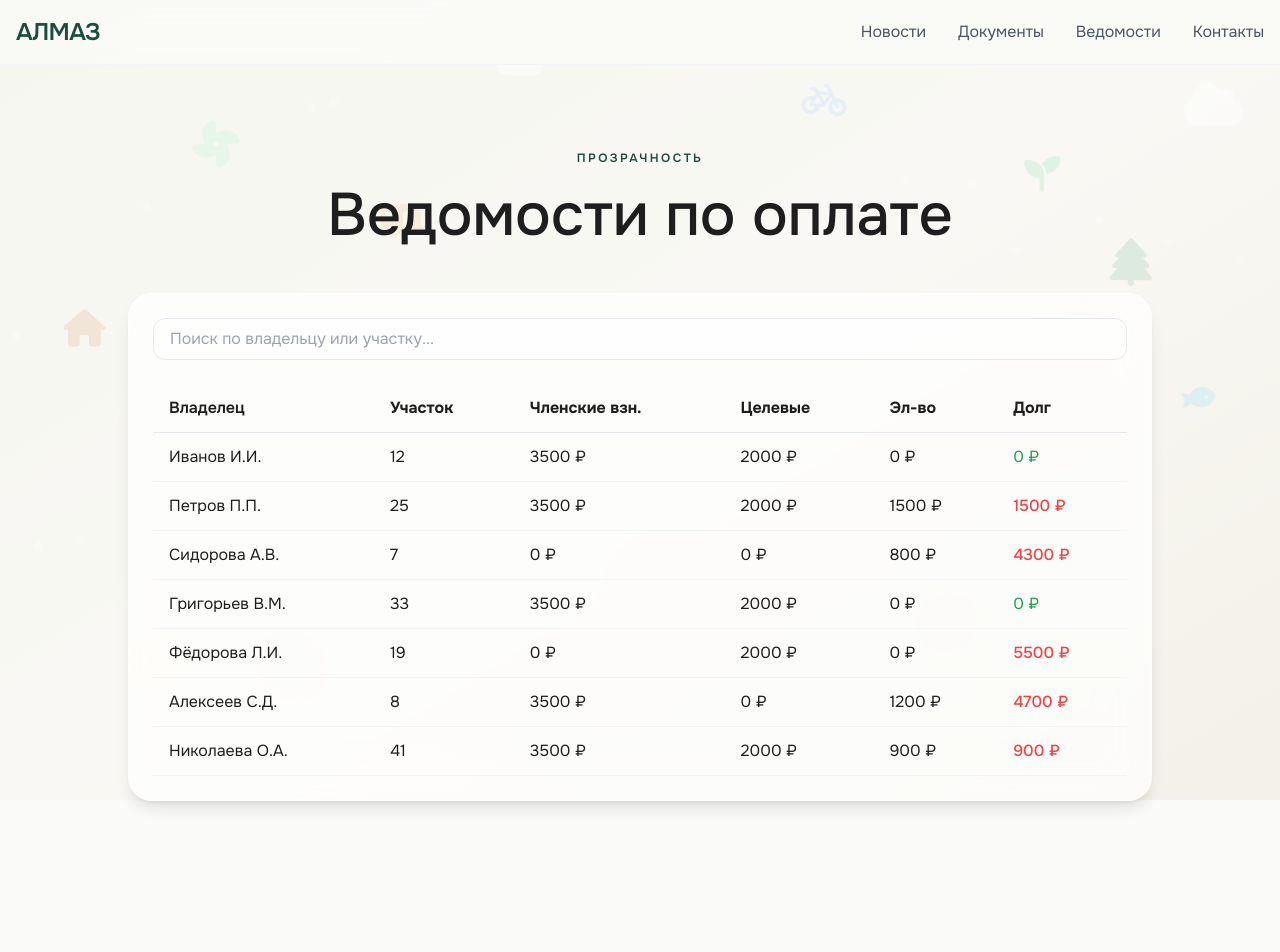
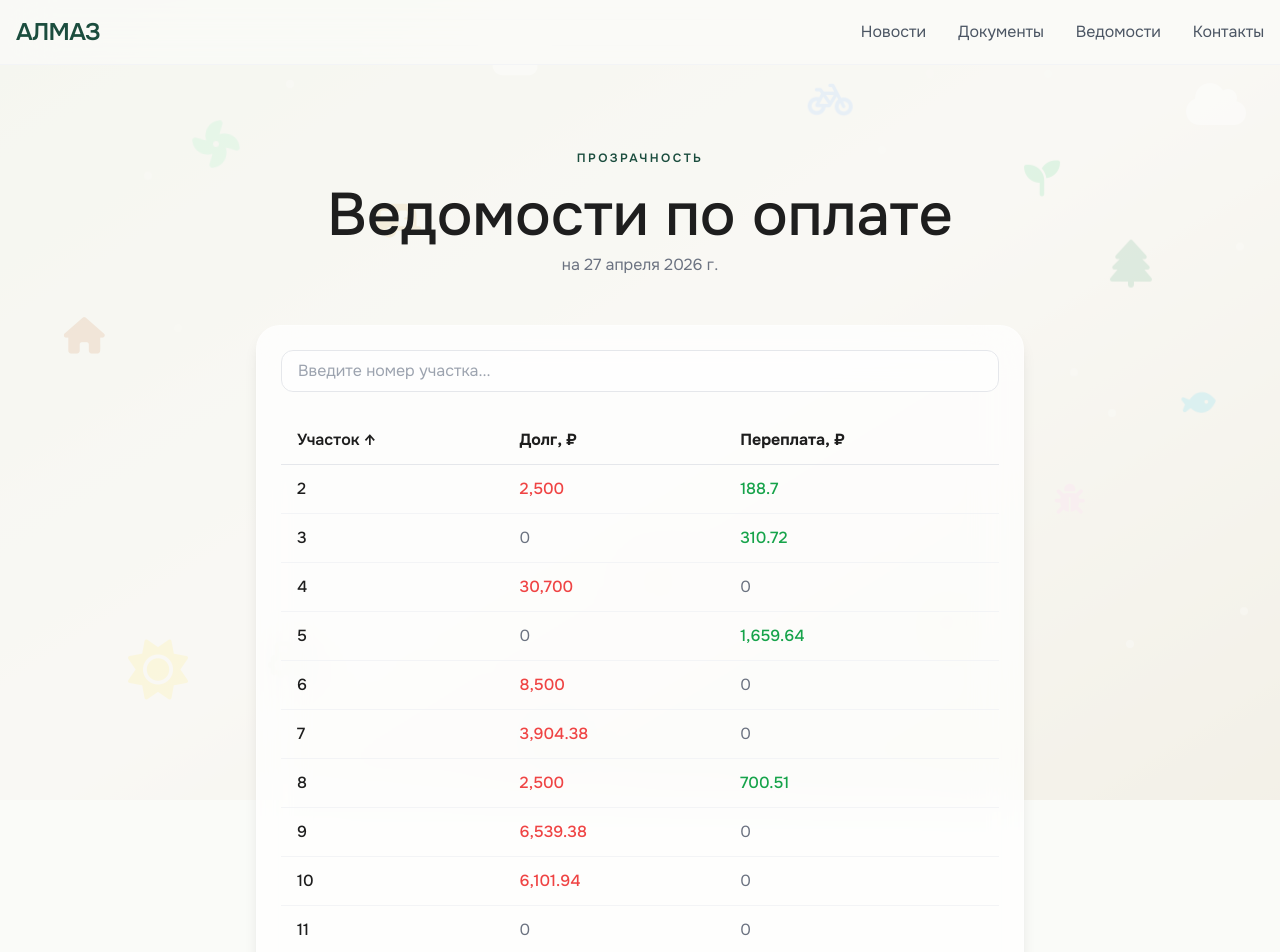
Before and after one commit to rawcam/almaz-snt, a Next.js app: page /almaz-snt/payments in a window 1280 px wide. Shown: the top 952 px of the page. Built offline with nearby package versions, Linux system fonts and the light colour scheme.

Commit message:
Update payments.js

```diff
--- a/src/pages/payments.js
+++ b/src/pages/payments.js
@@ -2,41 +2,36 @@
 import Navbar from '../components/Navbar'
 import AnimatedBackground from '../components/AnimatedBackground'
 import { motion } from 'framer-motion'
-import { useState, useMemo } from 'react'
-
-const mockData = [
-  { id: 1, owner: 'Иванов И.И.', plot: '12', membership: 3500, target: 2000, electricity: 0, debt: 0 },
-  { id: 2, owner: 'Петров П.П.', plot: '25', membership: 3500, target: 2000, electricity: 1500, debt: 1500 },
-  { id: 3, owner: 'Сидорова А.В.', plot: '7', membership: 0, target: 0, electricity: 800, debt: 4300 },
-  { id: 4, owner: 'Григорьев В.М.', plot: '33', membership: 3500, target: 2000, electricity: 0, debt: 0 },
-  { id: 5, owner: 'Фёдорова Л.И.', plot: '19', membership: 0, target: 2000, electricity: 0, debt: 5500 },
-  { id: 6, owner: 'Алексеев С.Д.', plot: '8', membership: 3500, target: 0, electricity: 1200, debt: 4700 },
-  { id: 7, owner: 'Николаева О.А.', plot: '41', membership: 3500, target: 2000, electricity: 900, debt: 900 },
-]
+import { useState, useEffect, useMemo } from 'react'
 
 export default function Payments() {
   const [search, setSearch] = useState('')
-  const [sortBy, setSortBy] = useState('')
+  const [sortBy, setSortBy] = useState('plot')
   const [order, setOrder] = useState('asc')
+  const [data, setData] = useState([])
+
+  useEffect(() => {
+    fetch('/almaz-snt/data/payments/2026-04-27.json')
+      .then(res => res.json())
+      .then(json => setData(json))
+  }, [])
 
   const filtered = useMemo(() => {
-    let data = [...mockData]
+    let result = [...data]
     if (search) {
-      const lower = search.toLowerCase()
-      data = data.filter(item =>
-        item.owner.toLowerCase().includes(lower) ||
-        item.plot.includes(lower)
+      result = result.filter(item =>
+        item.plot.toString().includes(search)
       )
     }
     if (sortBy) {
-      data.sort((a, b) => {
+      result.sort((a, b) => {
         const valA = a[sortBy], valB = b[sortBy]
         if (typeof valA === 'string') return order === 'asc' ? valA.localeCompare(valB) : valB.localeCompare(valA)
         return order === 'asc' ? valA - valB : valB - valA
       })
     }
-    return data
-  }, [search, sortBy, order])
+    return result
+  }, [data, search, sortBy, order])
 
   const handleSort = (field) => {
     if (sortBy === field) {
@@ -64,13 +59,14 @@ export default function Payments() {
           <h1 className="text-5xl md:text-6xl font-medium mt-4 text-dark">
             Ведомости по оплате
           </h1>
+          <p className="text-gray-500 mt-2">на 27 апреля 2026 г.</p>
         </motion.div>
 
-        <div className="max-w-5xl mx-auto bg-white/70 backdrop-blur-xl rounded-3xl p-6 shadow-lg border border-white/30">
+        <div className="max-w-3xl mx-auto bg-white/70 backdrop-blur-xl rounded-3xl p-6 shadow-lg border border-white/30">
           <div className="mb-6 flex flex-col md:flex-row gap-4">
             <input
               type="text"
-              placeholder="Поиск по владельцу или участку..."
+              placeholder="Введите номер участка..."
               value={search}
               onChange={(e) => setSearch(e.target.value)}
               className="flex-1 px-4 py-2 rounded-xl border border-gray-200 bg-white/50 focus:outline-none focus:ring-2 focus:ring-green-deep"
@@ -81,36 +77,26 @@ export default function Payments() {
             <table className="w-full text-left">
               <thead className="border-b border-gray-200">
                 <tr>
-                  <th className="py-3 px-4 font-semibold text-dark cursor-pointer" onClick={() => handleSort('owner')}>
-                    Владелец {sortBy === 'owner' && (order === 'asc' ? '↑' : '↓')}
-                  </th>
-                  <th className="py-3 px-4 cursor-pointer" onClick={() => handleSort('plot')}>
+                  <th className="py-3 px-4 font-semibold text-dark cursor-pointer" onClick={() => handleSort('plot')}>
                     Участок {sortBy === 'plot' && (order === 'asc' ? '↑' : '↓')}
                   </th>
-                  <th className="py-3 px-4 cursor-pointer" onClick={() => handleSort('membership')}>
-                    Членские взн. {sortBy === 'membership' && (order === 'asc' ? '↑' : '↓')}
+                  <th className="py-3 px-4 cursor-pointer" onClick={() => handleSort('debt')}>
+                    Долг, ₽ {sortBy === 'debt' && (order === 'asc' ? '↑' : '↓')}
                   </th>
-                  <th className="py-3 px-4 cursor-pointer" onClick={() => handleSort('target')}>
-                    Целевые {sortBy === 'target' && (order === 'asc' ? '↑' : '↓')}
-                  </th>
-                  <th className="py-3 px-4 cursor-pointer" onClick={() => handleSort('electricity')}>
-                    Эл-во {sortBy === 'electricity' && (order === 'asc' ? '↑' : '↓')}
-                  </th>
-                  <th className="py-3 px-4 cursor-pointer" onClick={() => handleSort('debt')}>
-                    Долг {sortBy === 'debt' && (order === 'asc' ? '↑' : '↓')}
+                  <th className="py-3 px-4 cursor-pointer" onClick={() => handleSort('overpayment')}>
+                    Переплата, ₽ {sortBy === 'overpayment' && (order === 'asc' ? '↑' : '↓')}
                   </th>
                 </tr>
               </thead>
               <tbody>
                 {filtered.map(item => (
-                  <tr key={item.id} className="border-b border-gray-100 hover:bg-white/50 transition-colors">
-                    <td className="py-3 px-4">{item.owner}</td>
-                    <td className="py-3 px-4">{item.plot}</td>
-                    <td className="py-3 px-4">{item.membership} ₽</td>
-                    <td className="py-3 px-4">{item.target} ₽</td>
-                    <td className="py-3 px-4">{item.electricity} ₽</td>
-                    <td className={`py-3 px-4 ${item.debt > 0 ? 'text-red-500 font-medium' : 'text-green-600'}`}>
-                      {item.debt} ₽
+                  <tr key={item.plot} className="border-b border-gray-100 hover:bg-white/50 transition-colors">
+                    <td className="py-3 px-4 font-medium">{item.plot}</td>
+                    <td className={`py-3 px-4 ${item.debt > 0 ? 'text-red-500 font-medium' : 'text-gray-500'}`}>
+                      {item.debt.toLocaleString()}
+                    </td>
+                    <td className={`py-3 px-4 ${item.overpayment > 0 ? 'text-green-600 font-medium' : 'text-gray-500'}`}>
+                      {item.overpayment.toLocaleString()}
                     </td>
                   </tr>
                 ))}
@@ -118,6 +104,16 @@ export default function Payments() {
             </table>
           </div>
         </div>
+
+        {/* Архивная справка */}
+        <motion.p
+          initial={{ opacity: 0 }}
+          whileInView={{ opacity: 1 }}
+          viewport={{ once: true }}
+          className="text-center text-gray-400 text-sm mt-10"
+        >
+          Архив ведомостей за предыдущие периоды будет доступен в ближайшее время.
+        </motion.p>
       </div>
 
       <footer className="bg-[#0f1a15] text-gray-400 py-12 mt-20 relative z-10">
```
